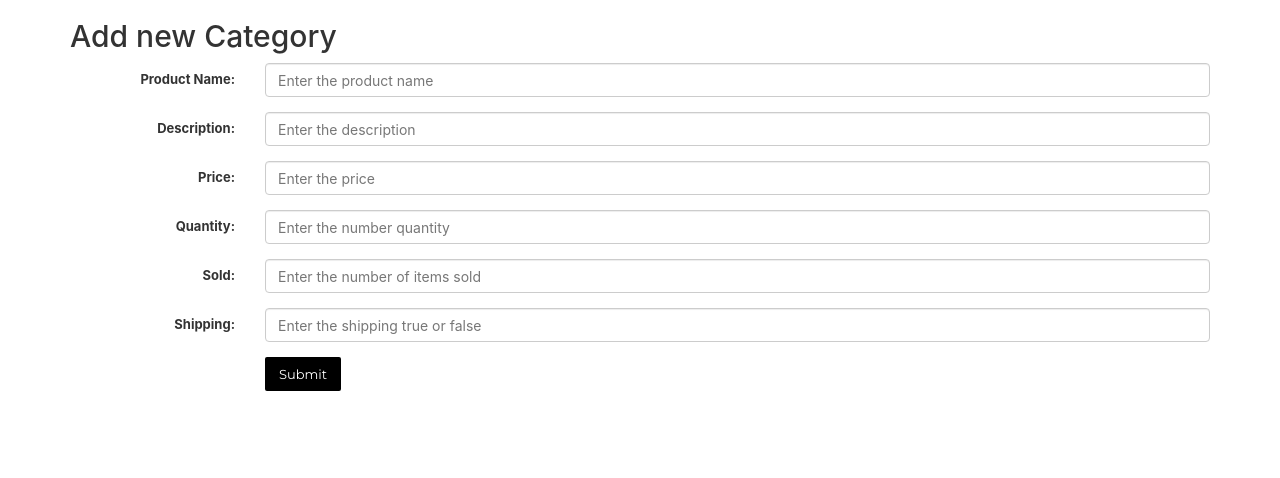
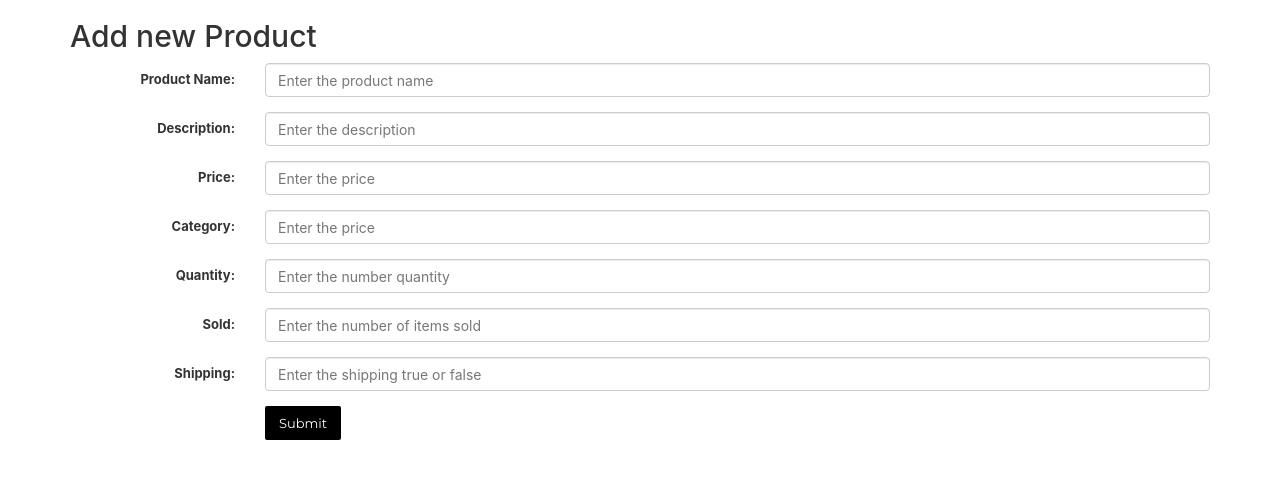
Before and after one commit to git714/Ecommerce-webApp, a React (Create React App) app in the folder flipkart/: page /addproduct in a window 1280 px wide. Shown: the top 478 px of the page. Built offline with nearby package versions, Linux system fonts and the light colour scheme.

Commit message:
Update Addproduct.js

```diff
--- a/flipkart/src/admin/Admindashboard/component/products/Addproduct.js
+++ b/flipkart/src/admin/Admindashboard/component/products/Addproduct.js
@@ -25,7 +25,7 @@ const onSubmit=(data)=>{
 
   return (
     <><div className="container">
-    <h2>Add new Category</h2>
+    <h2>Add new Product</h2>
     <form className="form-horizontal" onSubmit={handleSubmit(onSubmit)} >
       <div className="form-group">
         <label className="control-label col-sm-2" htmlFor="product">Product Name:</label>
@@ -43,6 +43,12 @@ const onSubmit=(data)=>{
         <label className="control-label col-sm-2" htmlFor="price">Price:</label>
         <div className="col-sm-10">
           <input {...register("price",{required:true})} type="text" className="form-control" id="price" placeholder="Enter the price" name="price"/>
+        </div>
+      </div>
+      <div className="form-group">
+        <label className="control-label col-sm-2" htmlFor="price">Category:</label>
+        <div className="col-sm-10">
+          <input {...register("category",{required:true})} type="text" className="form-control" id="category" placeholder="Enter the price" name="category"/>
         </div>
       </div>
       <div className="form-group">
```
